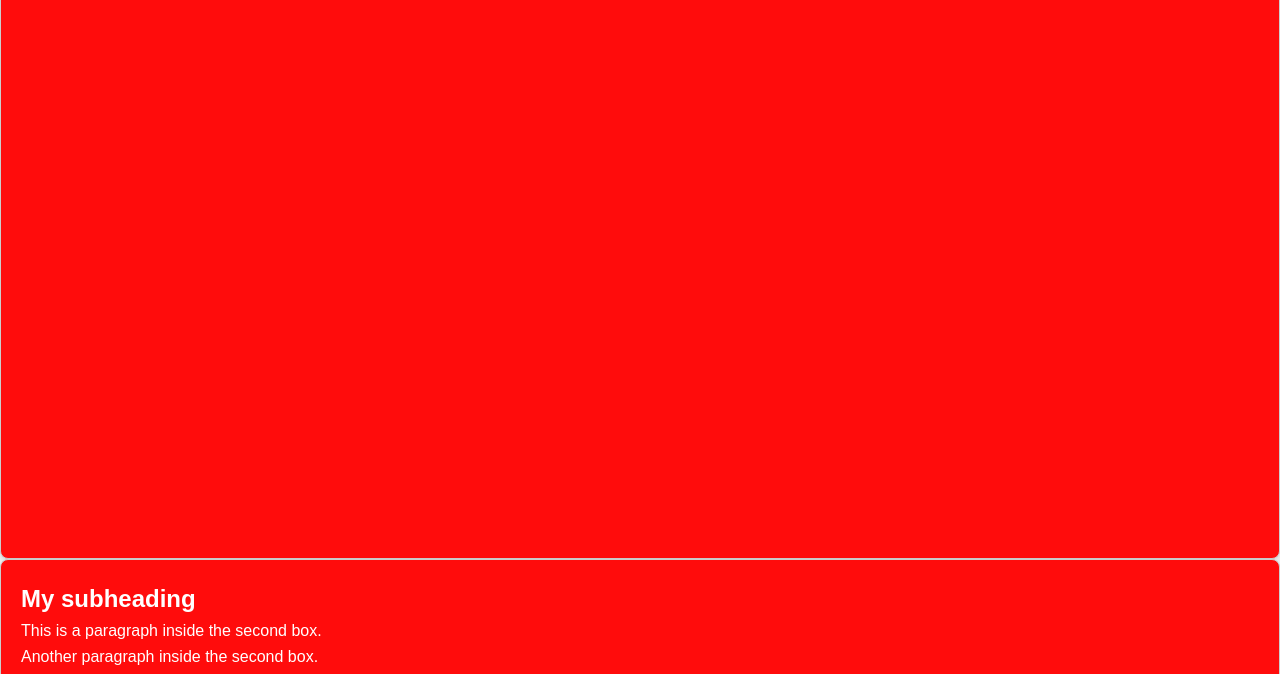
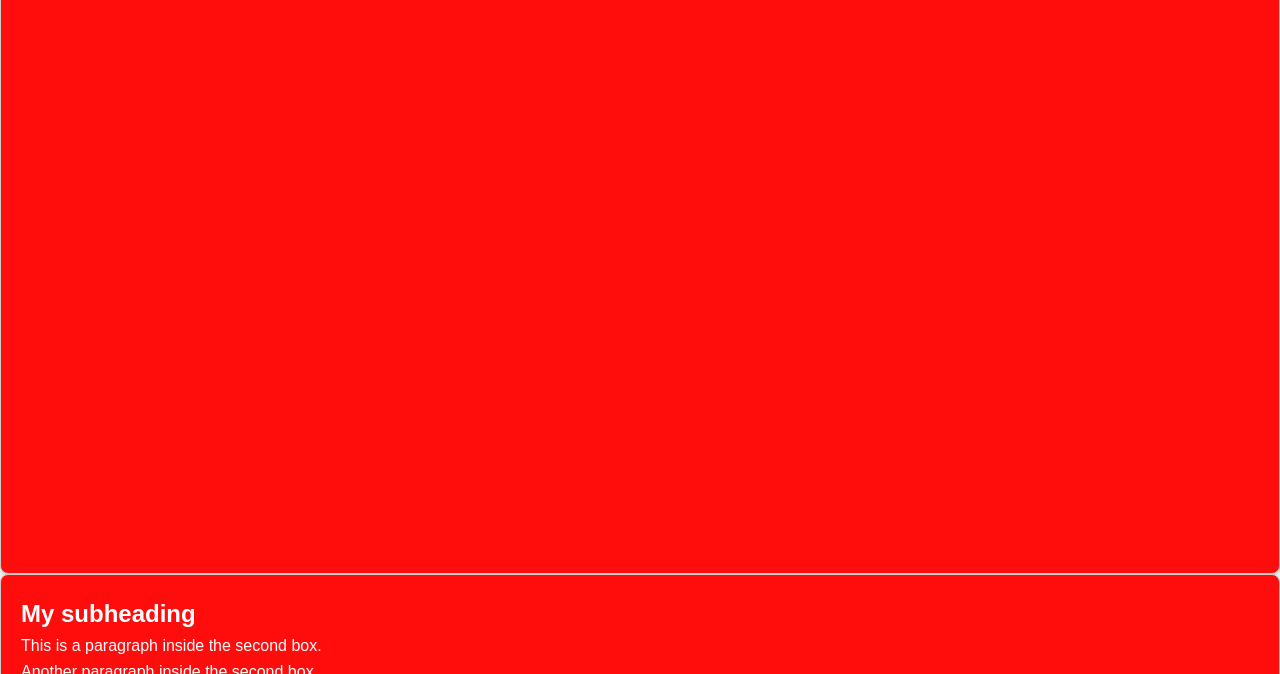
Before and after one commit to mubarakq/Tessting, a plain HTML site: page index.html in a window 1280 px wide. Shown: the part 126-800 px from the top of the page. Drawn offline with Linux system fonts and the light colour scheme.

Commit message:
Update index.html

```diff
--- a/index.html
+++ b/index.html
@@ -24,7 +24,7 @@
         width: 100%;
         height: 100dvh;
         width: 100%;
-        max-height: 685px;
+        max-height: 700px;
         box-shadow: 0 2px 4px rgba(0, 0, 0, 0.1);
     }
 </style>
```
